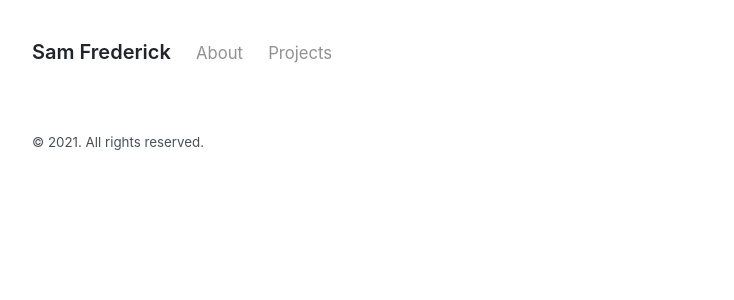
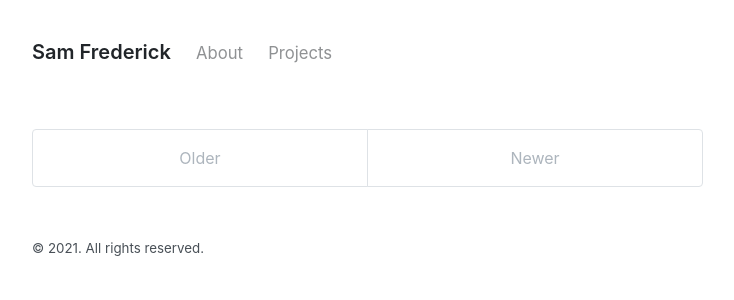
Before and after one commit to samfrederick/samfrederick.github.io, a Jekyll site: the page built from index.html, in a window 1280 px wide. Shown: the top 300 px of the page, without its empty margins (272-1006 px from the left). Built offline with Jekyll 4.4.1, drawn with Linux system fonts in a browser that asks for light colours; the list of posts is cut into pages by our own code.

Commit message:
Update index.html

```diff
--- a/index.html
+++ b/index.html
@@ -14,3 +14,16 @@ title: Home
   </article>
   {% endfor %}
 </div>
+
+<div class="pagination">
+  {% if paginator.next_page %}
+    <a class="pagination-item older" href="{{ paginator.next_page_path | relative_url }}">Older</a>
+  {% else %}
+    <span class="pagination-item older">Older</span>
+  {% endif %}
+  {% if paginator.previous_page %}
+    <a class="pagination-item newer" href="{{ paginator.previous_page_path | prepend: relative_url }}">Newer</a>
+  {% else %}
+    <span class="pagination-item newer">Newer</span>
+  {% endif %}
+</div>
```
